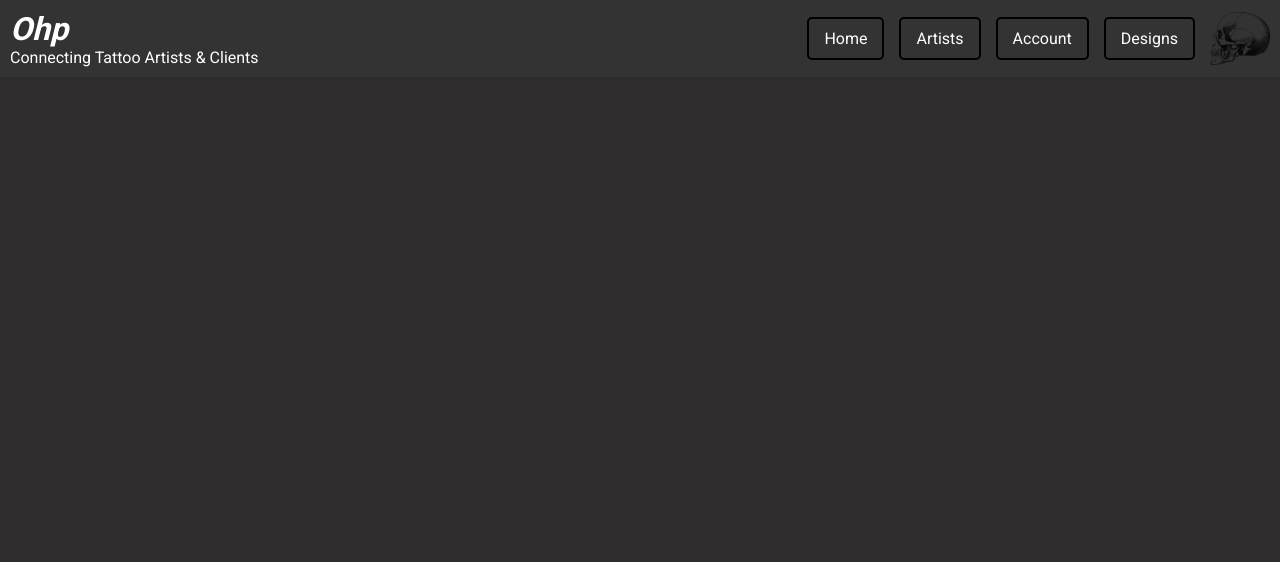
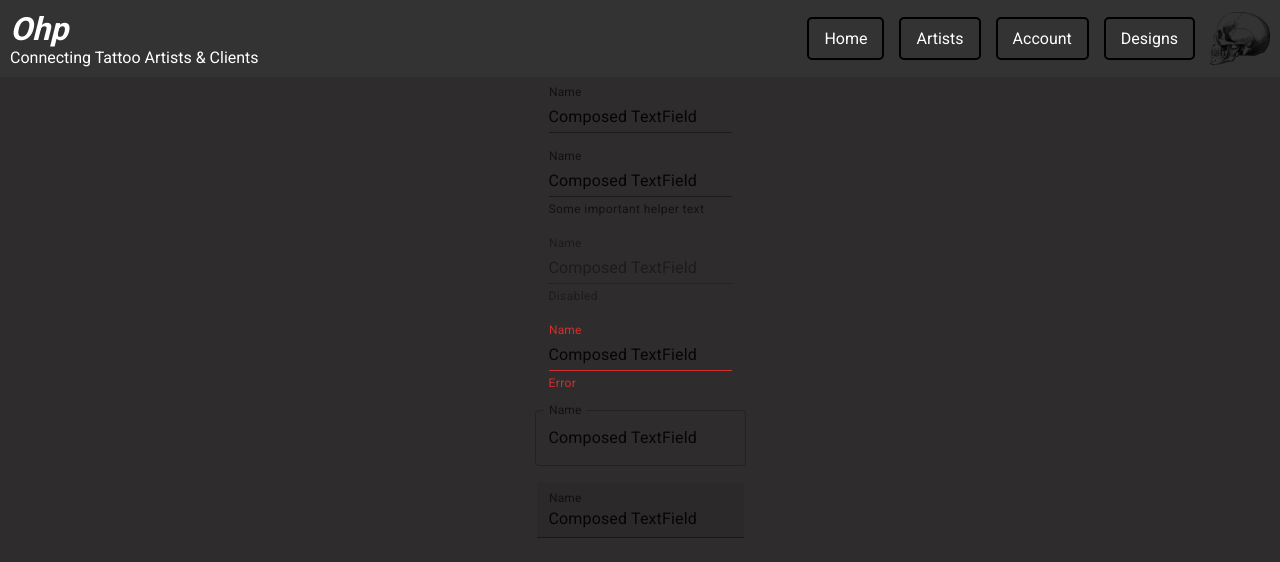
Before and after one commit to Schmelzberry/Capstone, a React (Create React App) app: page /book-artist in a window 1280 px wide. Shown: the top 562 px of the page. Built offline with nearby package versions, Linux system fonts and the light colour scheme; no server answers.

Commit message:
book artist form added

```diff
--- a/src/components/Album.js
+++ b/src/components/Album.js
@@ -1,4 +1,5 @@
 import * as React from 'react';
+import { Link as RouterLink } from 'react-router-dom';
 import AppBar from '@mui/material/AppBar';
 import Button from '@mui/material/Button';
 import Card from '@mui/material/Card';
@@ -66,7 +67,9 @@ export default function Album() {
               spacing={2}
               justifyContent="center"
             >
+              <Link to="/book-artist" component={RouterLink}>
               <Button variant="contained">Book Appointment</Button>
+              </Link>
             </Stack>
           </Container>
         </Box>
--- a/src/components/App.js
+++ b/src/components/App.js
@@ -4,6 +4,7 @@ import SignIn from "./SignIn";
 import ViewControl from "./ViewControl";
 import Album from "./Album"
 import HeroPage from "./Hero";
+import BookArtist from "./BookArtist"
 import { BrowserRouter as Router, Routes, Route } from "react-router-dom";
 
 
@@ -28,6 +29,9 @@ function App() {
         <Route path="/album" element={<Album
         />} />
 
+        <Route path="/book-artist" element={<BookArtist
+        />} />
+
       </Routes>
     </Router>
   );
--- /dev/null
+++ b/src/components/BookArtist.js
@@ -0,0 +1,63 @@
+import * as React from 'react';
+import Box from '@mui/material/Box';
+import FilledInput from '@mui/material/FilledInput';
+import FormControl from '@mui/material/FormControl';
+import FormHelperText from '@mui/material/FormHelperText';
+import Input from '@mui/material/Input';
+import InputLabel from '@mui/material/InputLabel';
+import OutlinedInput from '@mui/material/OutlinedInput';
+
+export default function ComposedTextField() {
+  return (
+    <Box
+      component="form"
+      sx={{
+        '& > :not(style)': { m: 1 },
+      }}
+      noValidate
+      autoComplete="off"
+    >
+      <FormControl variant="standard">
+        <InputLabel htmlFor="component-simple">Name</InputLabel>
+        <Input id="component-simple" defaultValue="Composed TextField" />
+      </FormControl>
+      <FormControl variant="standard">
+        <InputLabel htmlFor="component-helper">Name</InputLabel>
+        <Input
+          id="component-helper"
+          defaultValue="Composed TextField"
+          aria-describedby="component-helper-text"
+        />
+        <FormHelperText id="component-helper-text">
+          Some important helper text
+        </FormHelperText>
+      </FormControl>
+      <FormControl disabled variant="standard">
+        <InputLabel htmlFor="component-disabled">Name</InputLabel>
+        <Input id="component-disabled" defaultValue="Composed TextField" />
+        <FormHelperText>Disabled</FormHelperText>
+      </FormControl>
+      <FormControl error variant="standard">
+        <InputLabel htmlFor="component-error">Name</InputLabel>
+        <Input
+          id="component-error"
+          defaultValue="Composed TextField"
+          aria-describedby="component-error-text"
+        />
+        <FormHelperText id="component-error-text">Error</FormHelperText>
+      </FormControl>
+      <FormControl>
+        <InputLabel htmlFor="component-outlined">Name</InputLabel>
+        <OutlinedInput
+          id="component-outlined"
+          defaultValue="Composed TextField"
+          label="Name"
+        />
+      </FormControl>
+      <FormControl variant="filled">
+        <InputLabel htmlFor="component-filled">Name</InputLabel>
+        <FilledInput id="component-filled" defaultValue="Composed TextField" />
+      </FormControl>
+    </Box>
+  );
+}
--- a/src/index.css
+++ b/src/index.css
@@ -31,7 +31,7 @@ textarea {
 }
 
 button {
-  background-color: #4caf50;
+  background-color: rgb(20, 94, 168);
   color: white;
   border: none;
   padding: 15px 20px;
@@ -132,7 +132,7 @@ button {
 .auth-form button {
   width: 100%;
   padding: 10px;
-  background-color: #4caf50;
+  background-color: rgb(20, 94, 168);
   color: white;
   border: none;
   border-radius: 5px;
```
